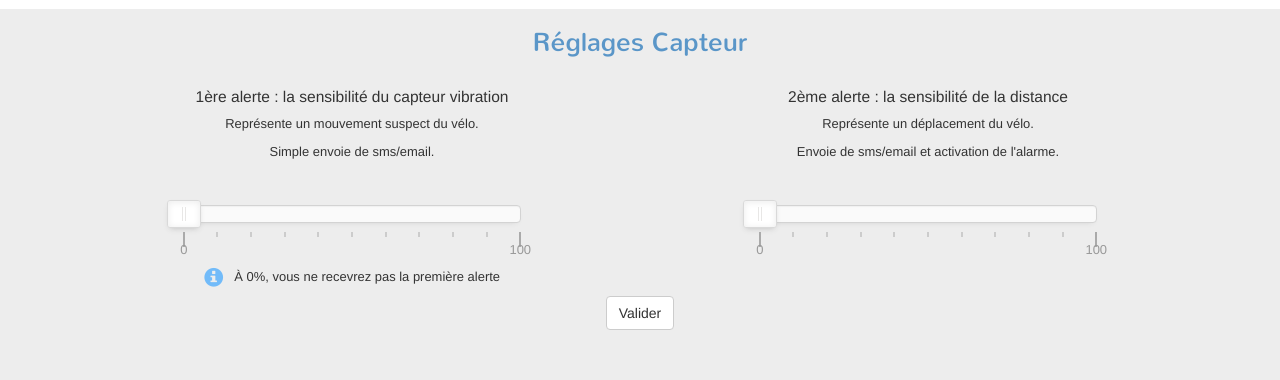
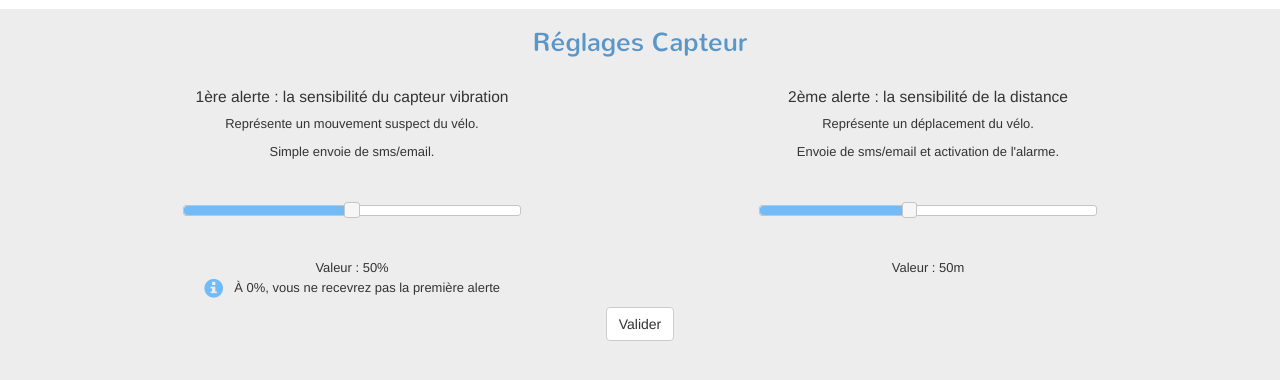
Before and after one commit to justinevacher/bykeeper, a PHP site: page /reglage-capteur.html in a window 1280 px wide. Shown: the part 136-516 px from the top of the page. Run offline with PHP 8.4, Linux system fonts and the light colour scheme; some libraries are stand-ins or nearby versions.

Commit message:
Correction des sliders reglage-capteur

```diff
--- a/css/reglage-capteur.css
+++ b/css/reglage-capteur.css
@@ -84,13 +84,16 @@ body>section>form{
 	margin: 13% auto;
 }
 
-.noUi-base>div:nth-child(1)>div:nth-child(1) {
-	display: none;
+#alerte1 .ui-slider-range, #alerte2 .ui-slider-range { background: #72BBF9; }
+
+#alerte1 label {
+  position: absolute;
+  width: 20px;
+  margin-top: 20px;
+  margin-left: -10px;
+  text-align: center;
 }
 
-.noUi-connect{
-	background:#72BBF9;
-}
 
 /*Paramètre gauche*/
 
--- a/reglage-capteur.html
+++ b/reglage-capteur.html
@@ -8,8 +8,10 @@
         <meta name="viewport" content="width=device-width, initial-scale=1">
         <link rel="icon" type="image/png" href="img/fav.png" />
         <link rel="stylesheet" type="text/css" href="css/bootstrap.min.css">
-  		<link href="css/nouislider.min.css" rel="stylesheet">
   		<link rel="stylesheet" href="css/reglage-capteur.css" >
+  		<link href="https://code.jquery.com/ui/1.10.4/themes/ui-lightness/jquery-ui.css" rel="stylesheet">
+  		<script src="https://code.jquery.com/jquery-1.10.2.js"></script>
+        <script src="https://code.jquery.com/ui/1.10.4/jquery-ui.js"></script>
 
     </head>
 <body>
@@ -38,6 +40,7 @@
 						<p>Représente un mouvement suspect du vélo.</p>
 						<p>Simple envoie de sms/email.</p>
 						<div id="alerte1"></div>
+						<div>Valeur : <span id="val1">50%</span></div>
 						<p><i class="glyphicon glyphicon-info-sign"></i>À 0%, vous ne recevrez pas la première alerte</p>
 
 				</section>
@@ -47,6 +50,7 @@
 					<p>Représente un déplacement du vélo.</p>
 					<p>Envoie de sms/email et activation de l'alarme.</p>
 					<div id="alerte2"></div>
+					<div>Valeur : <span id="val2">50m</span></div>
 				</section>
 
 			<section clas="row">
@@ -57,38 +61,37 @@
 		</form>
 	</section>
 
-<script type="application/javascript" src="js/nouislider.min.js"></script>
 <script>
-var alerte1 = document.getElementById('alerte1');
-var alerte2 = document.getElementById('alerte2');
-// slider.style.height = '10px';
-noUiSlider.create(alerte1, {
-	start: [0,0],
-	connect: true,
-	range: {
-		'min': 0,
-		'max': 100
-	},
-	pips: { // Show a scale with the slider
-		mode: 'steps',
-		stepped: true,
-		density: 10
-	}
-});
 
-noUiSlider.create(alerte2, {
-	start: [0,0],
-	connect: true,
-	range: {
-		'min': 0,
-		'max': 100
-	},
-	pips: { // Show a scale with the slider
-		mode: 'steps',
-		stepped: true,
-		density: 10
-	}
-});
+	// Slider de la sensibilité
+	$("#alerte1").slider({
+	    min: 0,
+	    max: 100,
+	    step: 10,
+	    value: 50,
+	    range: "min",
+	    slide: function(event, ui){}
+	});
+
+	//Affichage valeur
+	$( "#alerte1" ).on( "slide", function( event, ui ) {
+		$("#val1").text(ui.value + "%");
+	} );
+
+	// Slider de la distance
+	$("#alerte2").slider({
+	    min: 10,
+	    max: 100,
+	    step: 10,
+	    value: 50,
+	    range: "min",
+	    slide: function(event, ui){}
+	});
+	// Affichage valeur
+$( "#alerte2" ).on( "slide", function( event, ui ) {
+	$("#val2").text(ui.value + "m");
+} );
+
 
 </script>
 
```
Also changed, not shown: testMap.html (deleted, +0 -69 lines).
